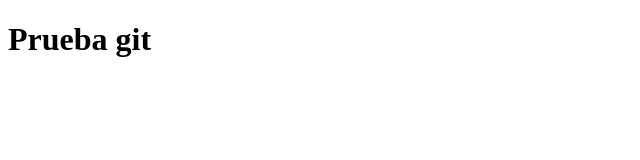
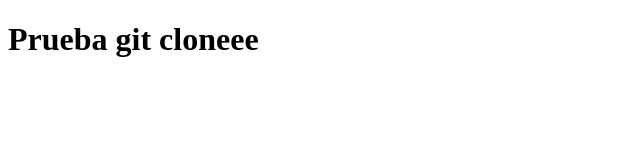
Before and after one commit to lorenzo-noceda/pruebagit, a plain HTML site: page index.html in a window 1280 px wide. Shown: the whole page, without its empty margins (0-640 px from the left). Drawn offline with Linux system fonts and the light colour scheme.

Commit message:
clone commit

```diff
--- a/index.html
+++ b/index.html
@@ -6,6 +6,6 @@
     <title>Document</title>
   </head>
   <body>
-    <h1>Prueba git</h1>
+    <h1>Prueba git cloneee</h1>
   </body>
 </html>
```
